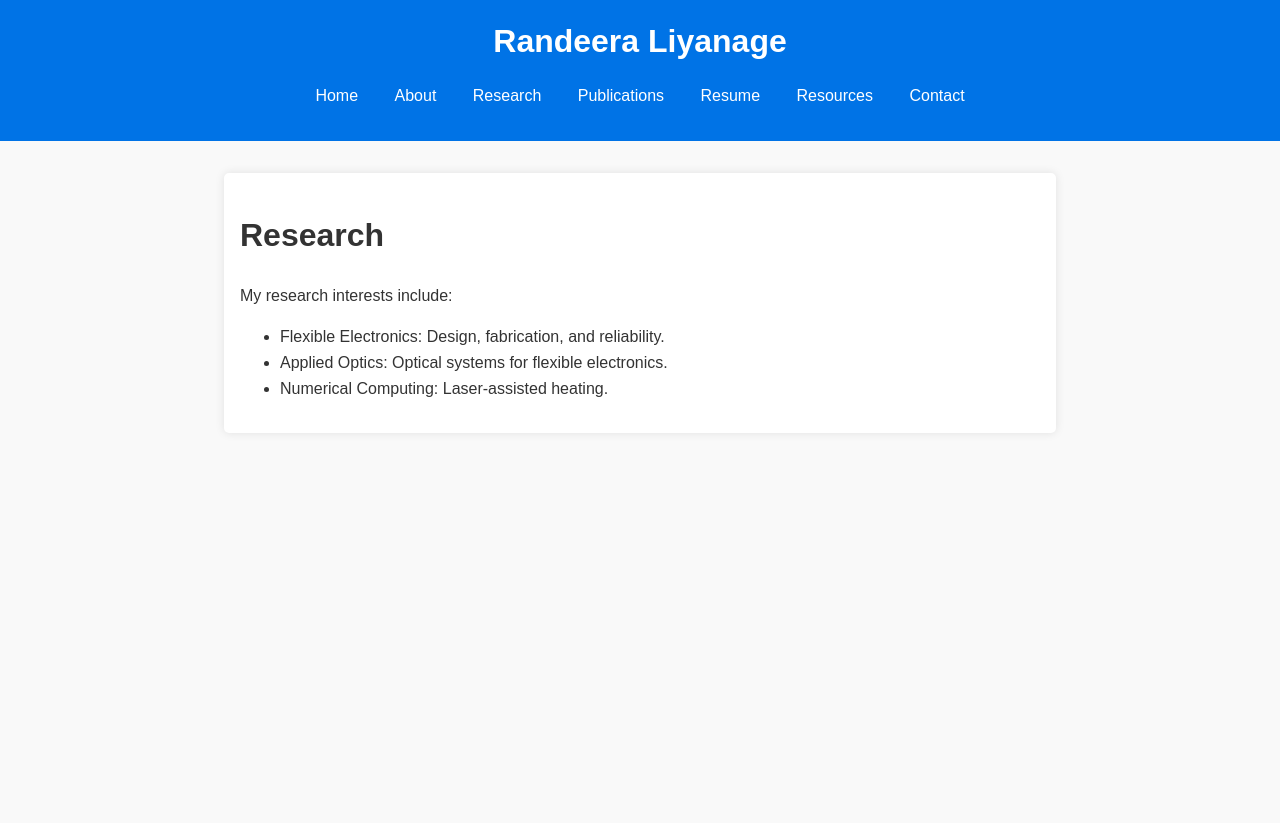
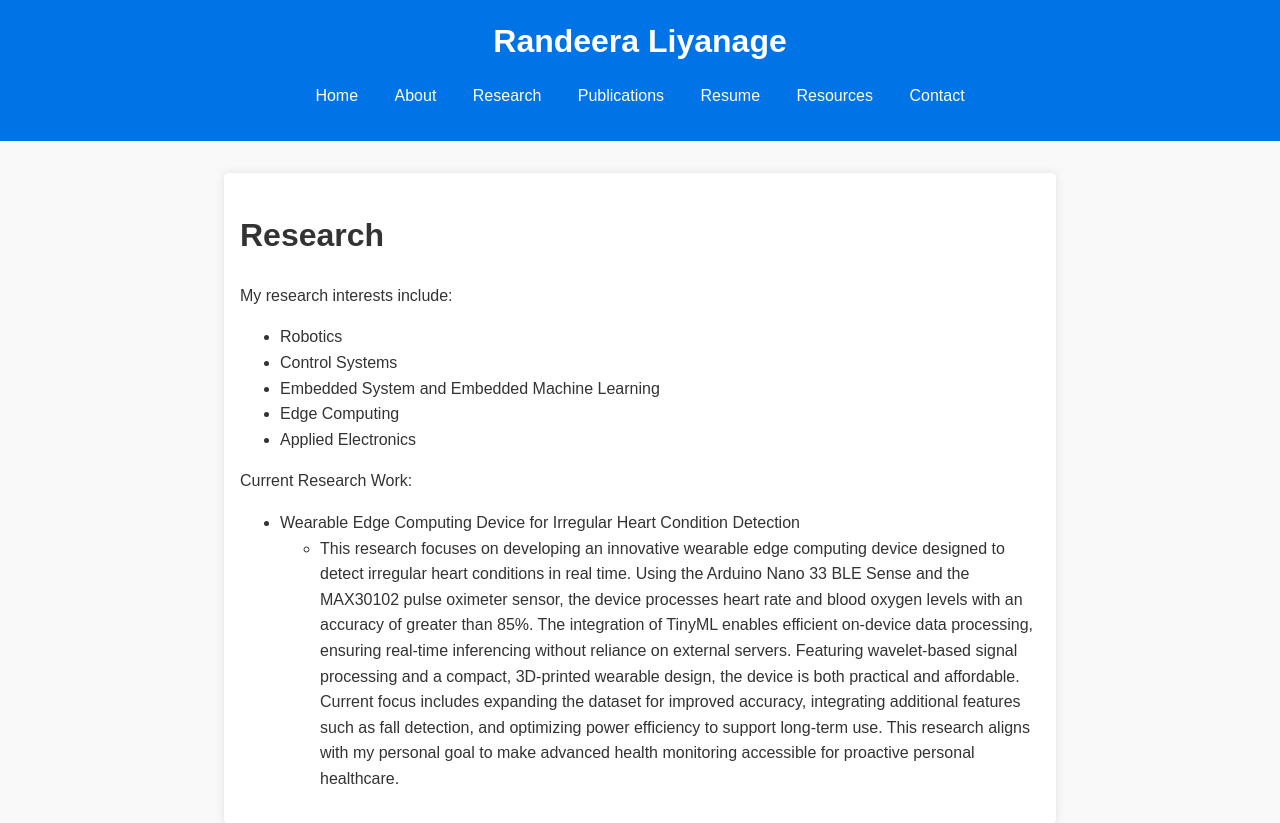
Before and after one commit to randeeraliyanage/randeeraliyanage.github.io, a Jekyll site: the page built from research.md, in a window 1280 px wide. Shown: the top 823 px of the page. Built offline with Jekyll 4.4.1, drawn with Linux system fonts in a browser that asks for light colours.

Commit message:
Update research.md

```diff
--- a/research.md
+++ b/research.md
@@ -7,6 +7,13 @@ title: Research
 
 My research interests include:
 
-- Flexible Electronics: Design, fabrication, and reliability.
-- Applied Optics: Optical systems for flexible electronics.
-- Numerical Computing: Laser-assisted heating.
+- Robotics
+- Control Systems
+- Embedded System and Embedded Machine Learning
+- Edge Computing
+- Applied Electronics
+
+Current Research Work:
+
+- Wearable Edge Computing Device for Irregular Heart Condition Detection
+  - This  research focuses on developing an innovative wearable edge computing device designed to detect irregular heart conditions in real time. Using the Arduino Nano 33 BLE Sense and the MAX30102 pulse oximeter sensor, the device processes heart rate and blood oxygen levels with an accuracy of greater than 85%. The integration of TinyML enables efficient on-device data processing, ensuring real-time inferencing without reliance on external servers. Featuring wavelet-based signal processing and a compact, 3D-printed wearable design, the device is both practical and affordable. Current focus includes expanding the dataset for improved accuracy, integrating additional features such as fall detection, and optimizing power efficiency to support long-term use. This research aligns with my personal goal to make advanced health monitoring accessible for proactive personal healthcare.
```
